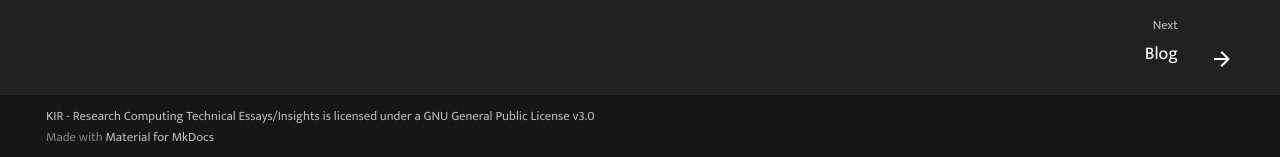
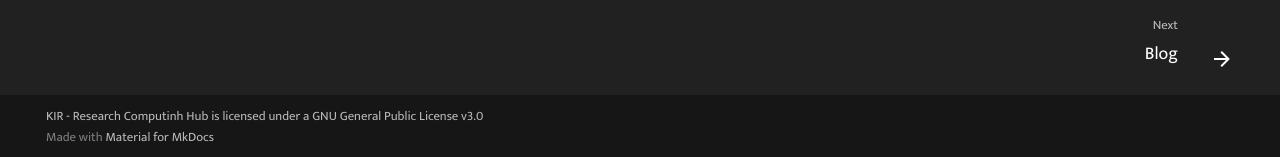
Before and after one commit to kir-rescomp/kir-researchcomp-hub, an MkDocs documentation site: the page built from docs/index.md, in a window 1280 px wide. Shown: the part 740-897 px from the top of the page. Built offline with MkDocs 1.6.1 and Material for MkDocs 9.7.7, drawn with Linux system fonts in a browser that asks for light colours; comment, search, counter and statistics services are not loaded.

Commit message:
update license disclaimer

```diff
--- a/mkdocs.yml
+++ b/mkdocs.yml
@@ -130,7 +130,7 @@
   - https://polyfill.io/v3/polyfill.min.js?features=es6
   - https://cdn.jsdelivr.net/npm/mathjax@3/es5/tex-mml-chtml.js
 
-copyright : KIR - Research Computing Technical Essays/Insights is licensed under a <a rel="noopener" target="_blank" href="https://www.gnu.org/licenses/gpl-3.0.en.html">GNU General Public License v3.0</a>
+copyright : KIR - Research Computinh Hub is licensed under a <a rel="noopener" target="_blank" href="https://www.gnu.org/licenses/gpl-3.0.en.html">GNU General Public License v3.0</a>
 
 
 extra_css:
```
